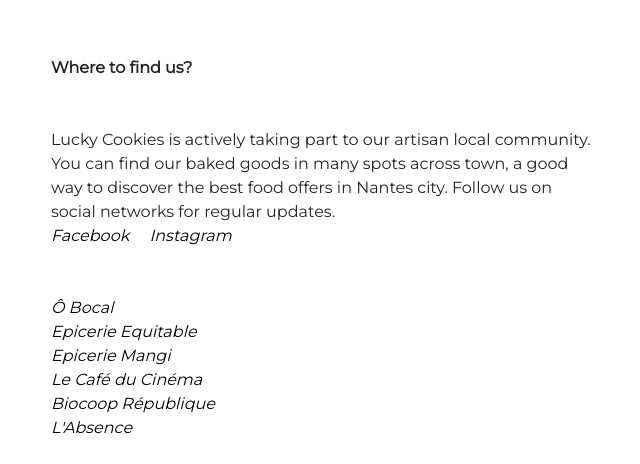
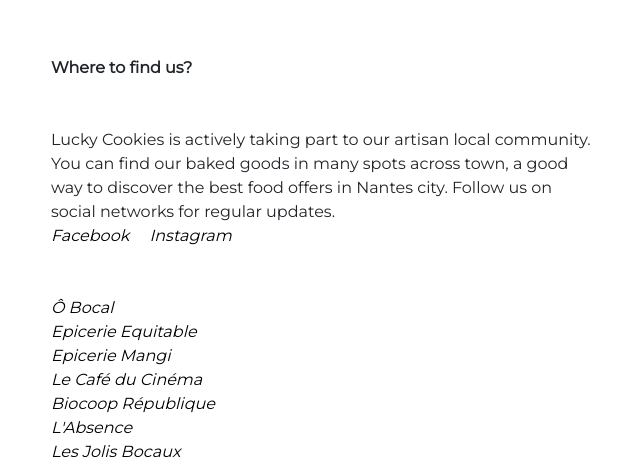
Before and after one commit to nicholas570/lucky-cookies, a React (Create React App) app: page / in a window 1280 px wide. Shown: the part 4228-4692 px from the top of the page, without its empty margins (34-674 px from the left). Before the commit the page ends 4668 px from the top, so only its background shows below. Built offline with nearby package versions, Linux system fonts and the light colour scheme; the HTML template or start-up script is replaced by a standard one.

Commit message:
adding a partner and key prop to map()

```diff
--- a/public/data.json
+++ b/public/data.json
@@ -58,6 +58,11 @@
       "id": 6,
       "name": "L'Absence",
       "mail": "https://www.facebook.com/LAbsenceNantes/"
+    },
+    {
+      "id": 7,
+      "name": "Les Jolis Bocaux",
+      "mail": "https://lesjolisbocaux.com/"
     }
   ],
   "pics_carousel": [
--- a/src/components/home/FindUs_Partners.jsx
+++ b/src/components/home/FindUs_Partners.jsx
@@ -8,7 +8,7 @@
     <div>
       {partners.map((partner) => {
         return (
-          <a href={partner.mail}>
+          <a href={partner.mail} key={partner.id}>
             <p className="text-left text-dark font-italic">{partner.name}</p>
           </a>
         );
--- a/src/containers/home/Iframe.jsx
+++ b/src/containers/home/Iframe.jsx
@@ -11,7 +11,7 @@
         height="450"
         frameBorder="0"
         style={{ border: 0 }}
-        allowFullscreen="true"
+        allowFullScreen
         aria-hidden="false"
         title="location"
       />
```
Also changed, not shown: 1 other file (tests, documents, lock files or other folders).
